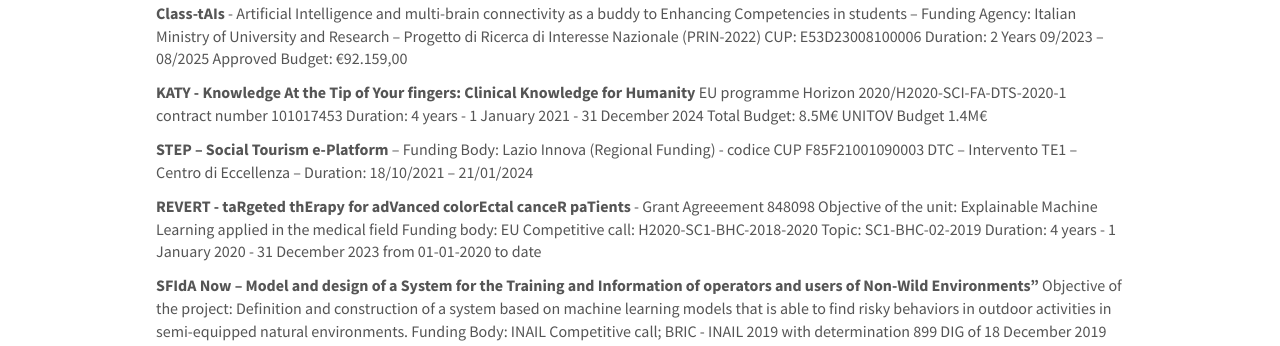
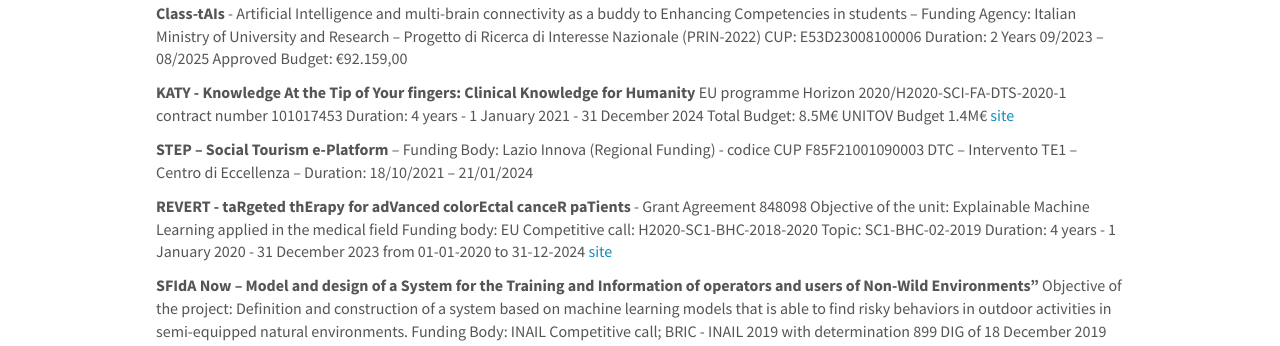
Before and after one commit to humancentricart/humancentricart.github.io, a Jekyll site: the page built from research.md, in a window 1280 px wide. Shown: the part 203-549 px from the top of the page. Built offline with Jekyll 4.4.1, drawn with Linux system fonts in a browser that asks for light colours; nearby versions of some CDN libraries.

Commit message:
Update research.md

```diff
--- a/research.md
+++ b/research.md
@@ -12,11 +12,11 @@
 
 **Class-tAIs** - Artificial Intelligence and multi-brain connectivity as a buddy to Enhancing Competencies in students – Funding Agency: Italian Ministry of University and Research – Progetto di Ricerca di Interesse Nazionale (PRIN-2022) CUP: E53D23008100006 Duration: 2 Years 09/2023 – 08/2025 Approved Budget: €92.159,00
 
-**KATY - Knowledge At the Tip of Your fingers: Clinical Knowledge for Humanity**  EU programme Horizon 2020/H2020-SCI-FA-DTS-2020-1 contract number 101017453 Duration: 4 years - 1 January 2021 - 31 December 2024 Total Budget: 8.5M€ UNITOV Budget 1.4M€
+**KATY - Knowledge At the Tip of Your fingers: Clinical Knowledge for Humanity**  EU programme Horizon 2020/H2020-SCI-FA-DTS-2020-1 contract number 101017453 Duration: 4 years - 1 January 2021 - 31 December 2024 Total Budget: 8.5M€ UNITOV Budget 1.4M€ [site](https://katy-project.eu)
 
 **STEP – Social Tourism e-Platform** – Funding Body: Lazio Innova (Regional Funding) - codice CUP F85F21001090003 DTC – Intervento TE1 – Centro di Eccellenza – Duration: 18/10/2021 – 21/01/2024
 
-**REVERT - taRgeted thErapy for adVanced colorEctal canceR paTients** - Grant Agreeement 848098 Objective of the unit: Explainable Machine Learning applied in the medical field Funding body: EU Competitive call: H2020-SC1-BHC-2018-2020 Topic: SC1-BHC-02-2019 Duration: 4 years - 1 January 2020 - 31 December 2023 from 01-01-2020 to date
+**REVERT - taRgeted thErapy for adVanced colorEctal canceR paTients** - Grant Agreement 848098 Objective of the unit: Explainable Machine Learning applied in the medical field Funding body: EU Competitive call: H2020-SC1-BHC-2018-2020 Topic: SC1-BHC-02-2019 Duration: 4 years - 1 January 2020 - 31 December 2023 from 01-01-2020 to 31-12-2024 [site](https://www.revert-project.eu/)
 
 **SFIdA Now – Model and design of a System for the Training and Information of operators and users of Non-Wild Environments"** Objective of the project: Definition and construction of a system based on machine learning models that is able to find risky behaviors in outdoor activities in semi-equipped natural environments. Funding Body: INAIL Competitive call; BRIC - INAIL 2019 with determination 899 DIG of 18 December 2019 Duration: 2020-2022 Ranking from 01-01-2020 to 01-04-2023
 
```
